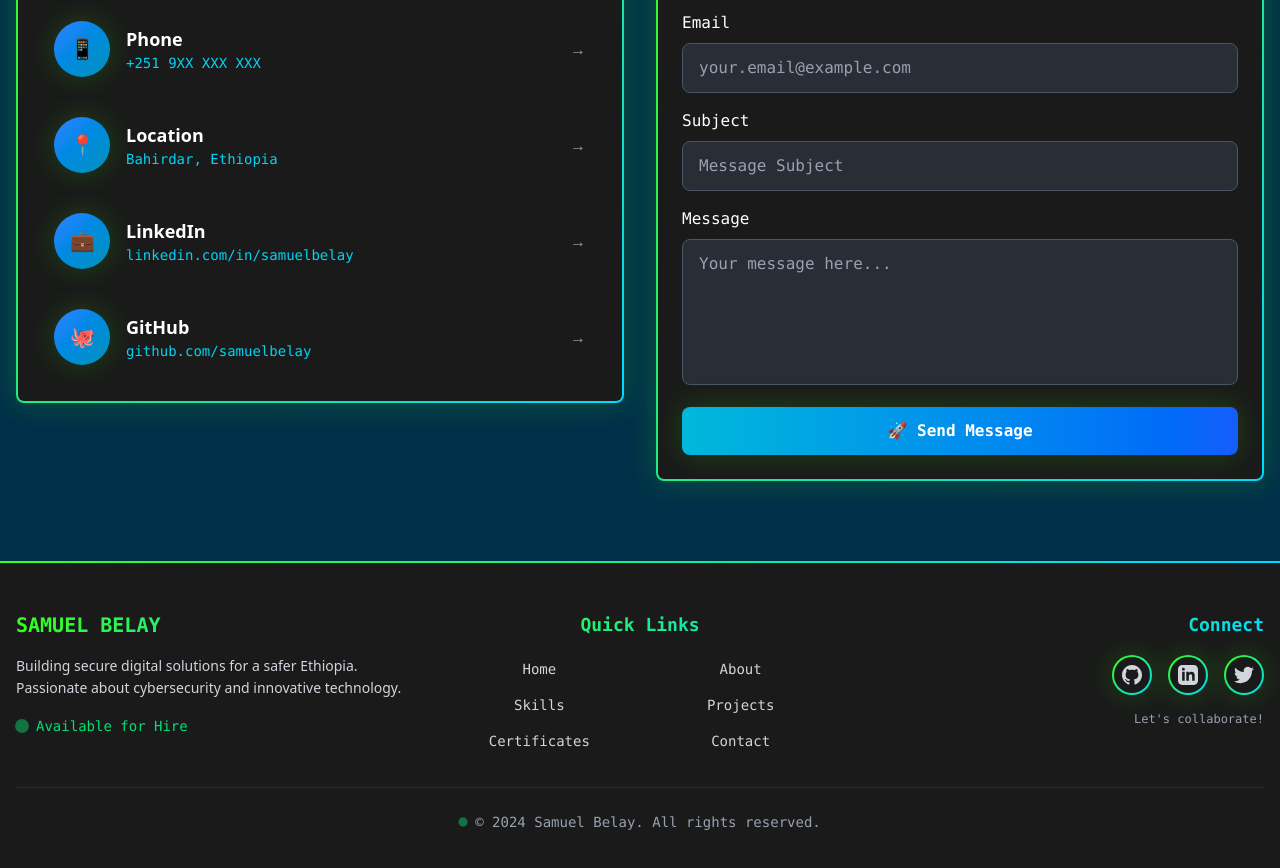
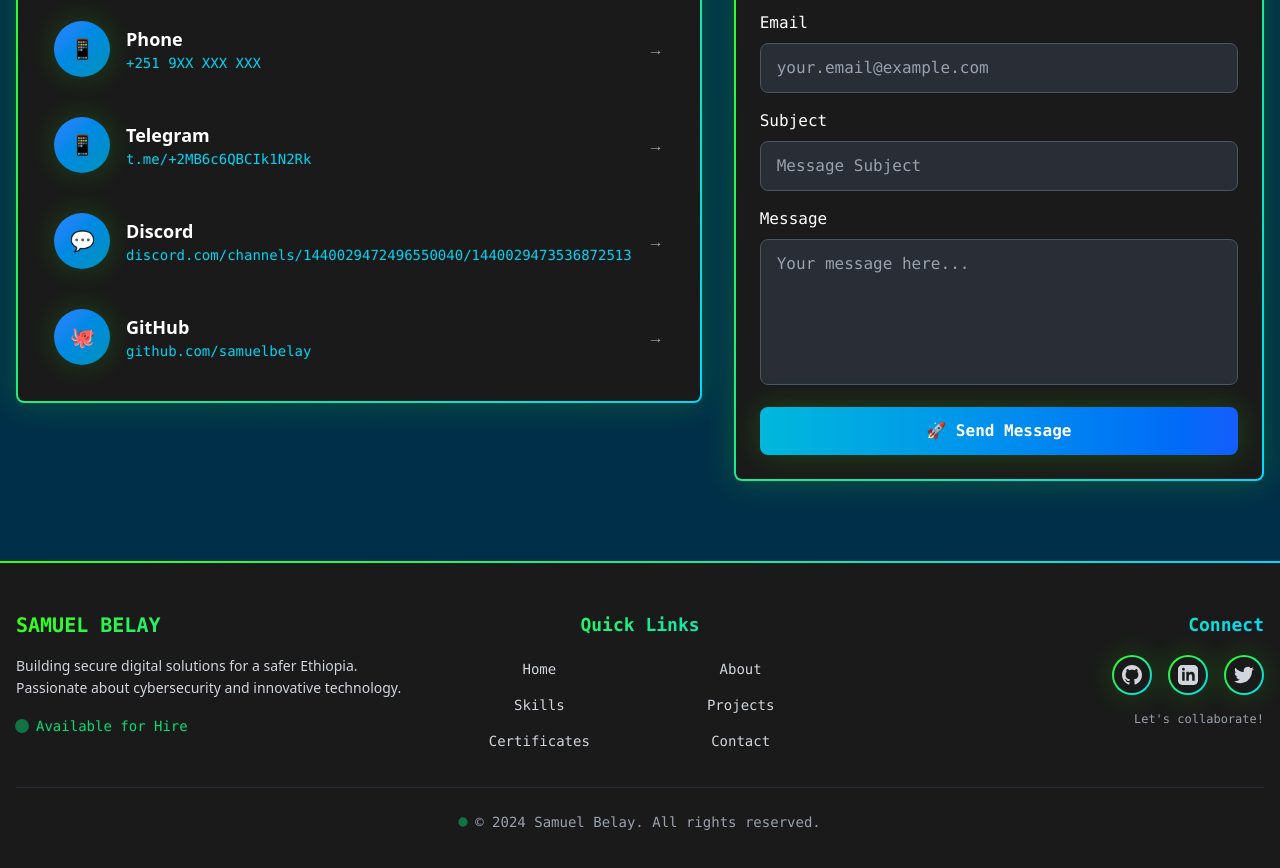
Before and after one commit to Anonimize4/mini-project-, a React (Vite) app: page / in a window 1280 px wide. Shown: the part 4840-5708 px from the top of the page. Built offline with nearby package versions, Linux system fonts and the light colour scheme.

Commit message:
discord is updated

```diff
--- a/src/components/ContactSection.tsx
+++ b/src/components/ContactSection.tsx
@@ -23,16 +23,16 @@ const ContactSection = () => {
       link: "tel:+2519XXXXXXXX"
     },
     {
-      icon: "📍",
-      title: "Location",
-      value: "Bahirdar, Ethiopia",
-      link: "#"
+      icon: "📱",
+      title: "Telegram",
+      value: "t.me/+2MB6c6QBCIk1N2Rk",
+      link: "https://t.me/+2MB6c6QBCIk1N2Rk"
     },
     {
-      icon: "💼",
-      title: "LinkedIn",
-      value: "linkedin.com/in/samuelbelay",
-      link: "https://linkedin.com/in/samuelbelay"
+      icon: "💬",
+      title: "Discord",
+      value: "discord.com/channels/1440029472496550040/1440029473536872513",
+      link: "https://discord.com/channels/1440029472496550040/1440029473536872513"
     },
     {
       icon: "🐙",
```
